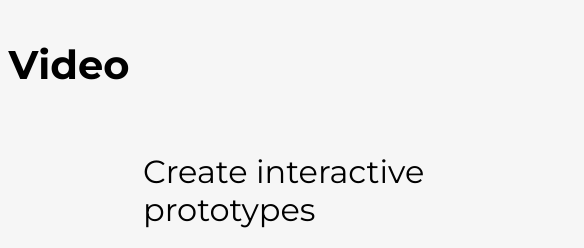
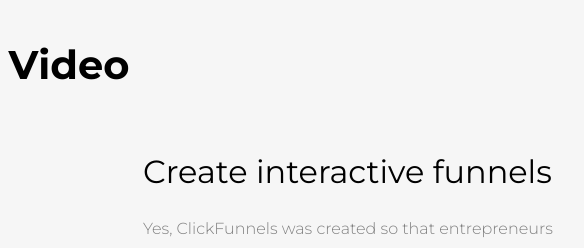
Before and after one commit to widada/funnel-marketing, a plain HTML site: page index.html in a window 1280 px wide. Shown: the part 2058-2306 px from the top of the page, 640-1224 px from the left. Drawn offline with Linux system fonts and the light colour scheme; files whose address does not match are found by name.

Commit message:
change wording

```diff
--- a/index.html
+++ b/index.html
@@ -188,7 +188,7 @@
             </div>
           </div>
           <div class="col-lg-5 ml-auto pl-lg-5">
-            <h2 class="text-black mb-4">Create interactive prototypes</h2>
+            <h2 class="text-black mb-4">Create interactive funnels</h2>
             <p class="mb-4">Yes, ClickFunnels was created so that entrepreneurs like you, who aren't programmers and who don't know how to code, can easily build beautiful pages inside of a sales funnel, to grow your company online!</p>
             <p><a href="https://clickfunnels.com/?cf_affiliate_id=1850791&affiliate_id=1850791" class="btn btn-primary">Start Free 14 Days Trial Now!</a></p>
           </div>
```
